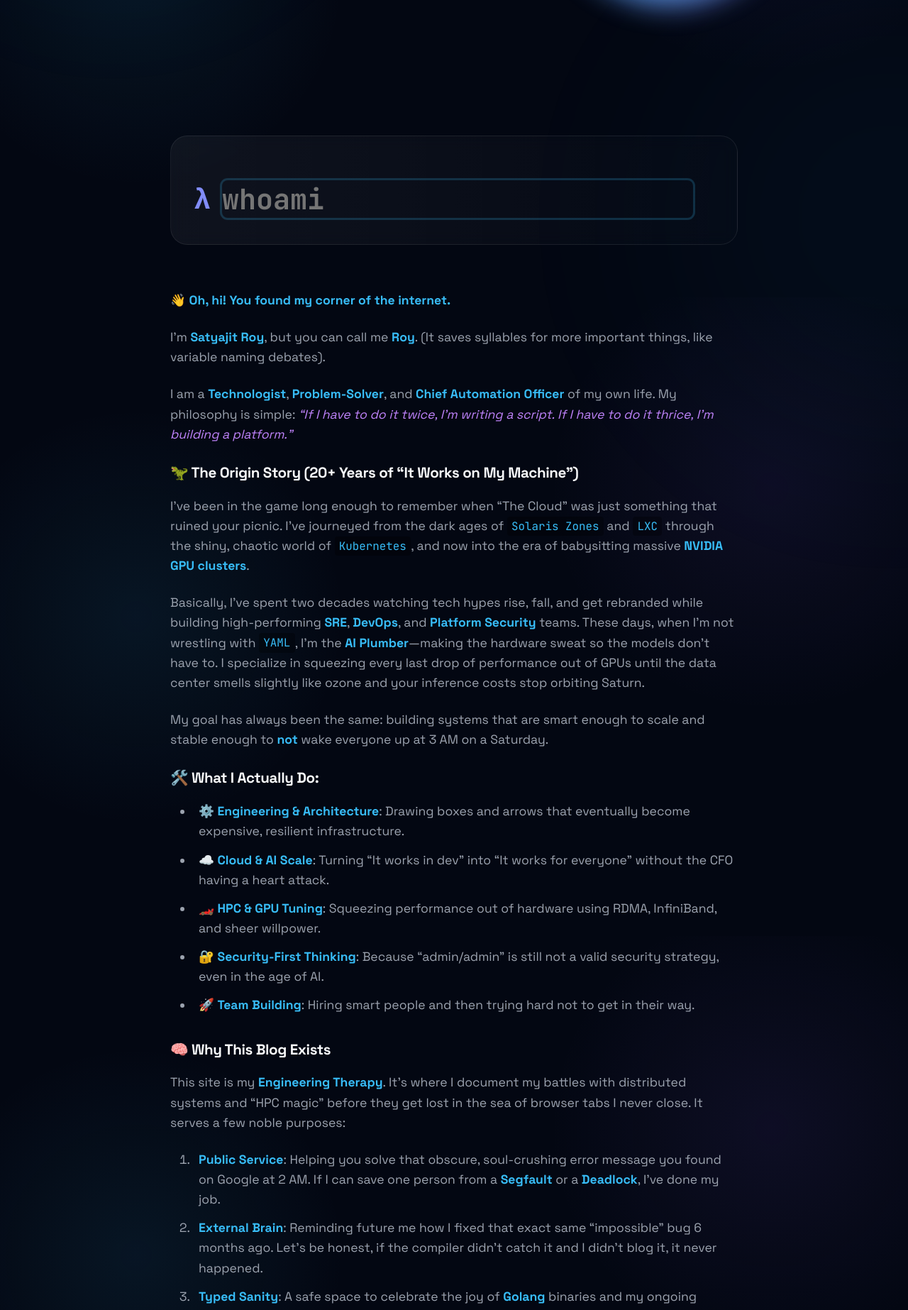
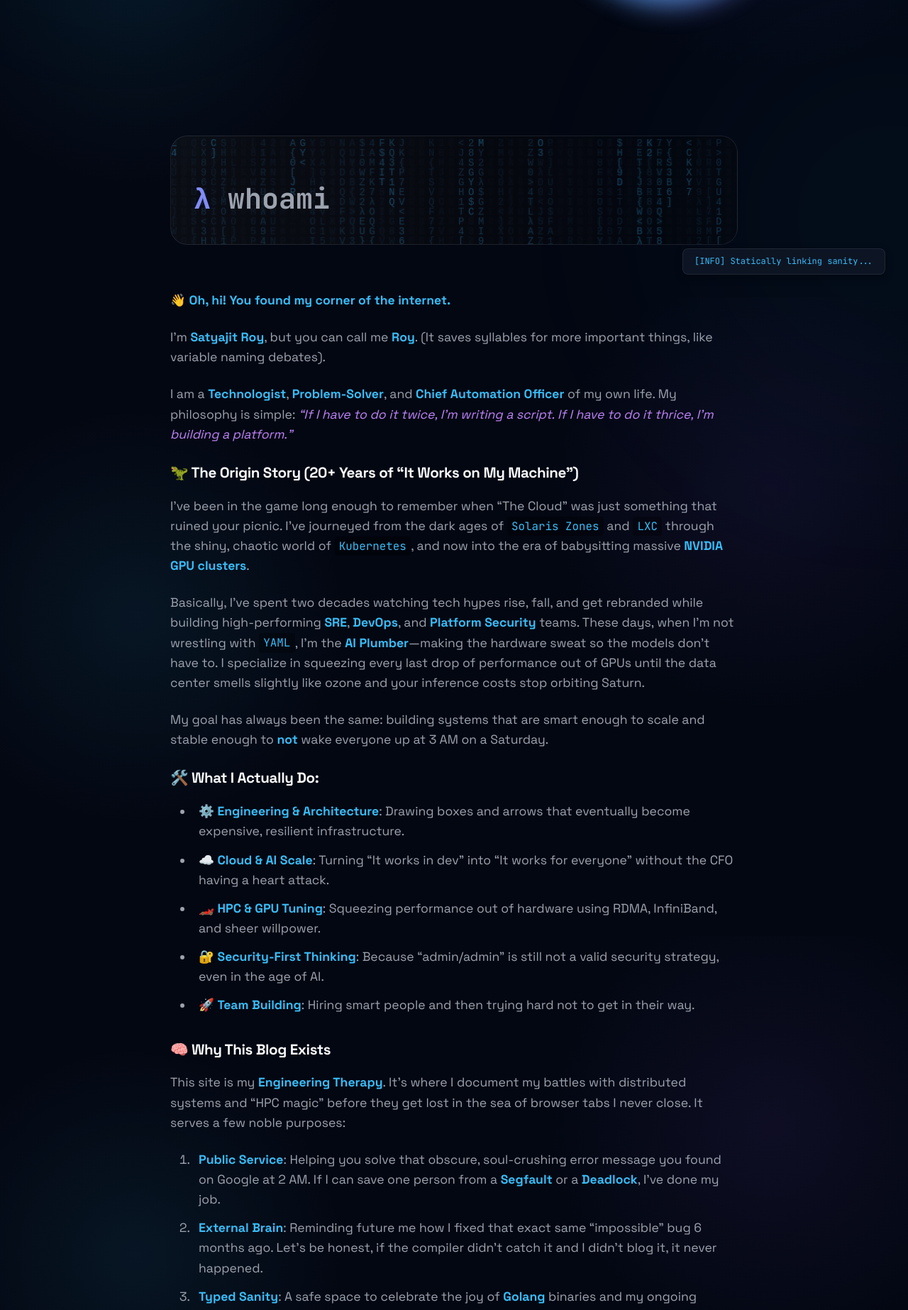
Before and after one commit to kodelint/kodelint.github.io, a Jekyll site: the page built from index.md, in a window 1280 px wide. Shown: the part 481-2327 px from the top of the page at 71% size. Built offline with Jekyll 4.4.1, drawn with Linux system fonts in a browser that asks for light colours; nearby versions of some CDN libraries.

Commit message:
UI Polish: Removed interactive terminal features while preserving Matrix Rain, System Logs, and Post Metrics

```diff
--- a/_includes/footer.html
+++ b/_includes/footer.html
@@ -95,68 +94,6 @@
   setInterval(addLog, 5000);
   addLog();
 
-=======
-  // Interactive Terminal Logic
-  const terminalInput = document.getElementById('terminal-input');
-  const terminalResults = document.getElementById('terminal-results');
-
-  if (terminalInput) {
-    terminalInput.addEventListener('keydown', function(e) {
-      if (e.key === 'Enter') {
-        const command = this.value.trim().toLowerCase();
-        executeCommand(command);
-        this.value = '';
-      }
-    });
-
-    function executeCommand(cmd) {
-      if (!cmd) return;
-
-      const line = document.createElement('div');
-      line.className = 'terminal-line';
-      line.innerHTML = `<span style="color: var(--accent-secondary)">λ</span> <span>${cmd}</span>`;
-      terminalResults.appendChild(line);
-
-      let result = '';
-      switch(cmd) {
-        case 'help':
-          result = 'Available commands: whoami, ls, uptime, coffee, redbull, clear';
-          break;
-        case 'whoami':
-          result = 'Satyajit Roy - Chief Automation Officer & AI Plumber.';
-          break;
-        case 'ls':
-          result = '👋 Who? <br> 🧠 Brain Dump <br> 🧪 The Lab';
-          break;
-        case 'uptime':
-          result = '7300+ days (and counting...)';
-          break;
-        case 'coffee':
-          result = '<pre style="padding:0; margin:0; background:transparent !important; color: var(--accent-primary);">    (  )   <br>     ) (    <br>   [____]   <br>    \\__/    </pre>';
-          break;
-        case 'redbull':
-          result = '<span style="color: #ed1c24;">CRITICAL: Red Bull level dangerously low. Please restock.</span>';
-          break;
-        case 'clear':
-          terminalResults.innerHTML = '';
-          return;
-        default:
-          result = `command not found: ${cmd}`;
-      }
-
-      const response = document.createElement('div');
-      response.style.color = 'var(--text-tertiary)';
-      response.style.marginBottom = '1rem';
-      response.innerHTML = result;
-      terminalResults.appendChild(response);
-
-      // Auto-scroll
-      const header = document.querySelector('.terminal-header');
-      header.scrollTop = header.scrollHeight;
-    }
-  }
-
->>>>>>> feat-interactive-terminal
   // Reading Progress Logic
   window.onscroll = function() {
     const winScroll = document.body.scrollTop || document.documentElement.scrollTop;
--- a/assets/css/main.css
+++ b/assets/css/main.css
@@ -545,36 +545,10 @@
   font-weight: 700;
   display: flex;
   align-items: center;
-  gap: 1rem;
+  gap: 1.5rem;
   margin-top: 1rem;
   position: relative;
   z-index: 1;
-}
-
-#terminal-input {
-  background: transparent;
-  border: none;
-  color: var(--text-primary);
-  font-family: var(--font-mono);
-  font-size: 2.5rem;
-  font-weight: 700;
-  width: 100%;
-  outline: none;
-  padding: 0;
-  margin: 0;
-}
-
-#terminal-results {
-  font-size: 1.1rem;
-  color: var(--text-secondary);
-  line-height: 1.4;
-  margin-bottom: 1rem;
-}
-
-.terminal-line {
-  margin-bottom: 0.5rem;
-  display: flex;
-  gap: 1rem;
 }
 
 .terminal-header .prompt-symbol {
--- a/index.md
+++ b/index.md
@@ -3,12 +3,10 @@
 layout: page
 ---
 
-<div class="terminal-header" onclick="document.getElementById('terminal-input').focus();">
+<div class="terminal-header">
   <canvas id="matrix-canvas"></canvas>
-  <div id="terminal-results"></div>
   <div class="command">
-    <span class="prompt-symbol">λ</span>
-    <input type="text" id="terminal-input" autofocus autocomplete="off" spellcheck="false" placeholder="whoami">
+    <span class="prompt-symbol">λ</span> whoami
     <span class="cursor"></span>
   </div>
 </div>
```
Also changed, not shown: other parts of _includes/footer.html (+0 -1 lines).
